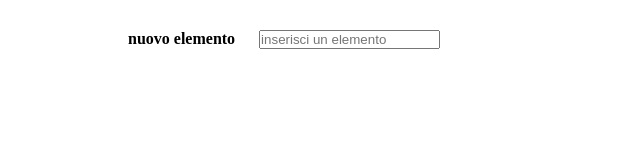
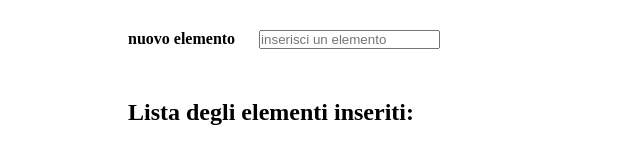
Before and after one commit to maregaale/js-todo-clone, a plain HTML site: page index.html in a window 1280 px wide. Shown: the whole page, without its empty margins (0-640 px from the left). Drawn offline with nearby package versions, Linux system fonts and the light colour scheme.

Commit message:
aggiunto titolo in html

```diff
--- a/css/style.css
+++ b/css/style.css
@@ -23,4 +23,9 @@ label {
 
 ul {
   list-style: none;
+  margin-top: 50px;
 }
+
+h2 {
+  margin-top: 50px;
+}
--- a/index.html
+++ b/index.html
@@ -24,6 +24,10 @@
       </label>
       <!-- /campo input -->
 
+      <!-- titolo -->
+      <h2>Lista degli elementi inseriti:</h2>
+      <!-- /titolo -->
+
       <!-- lista -->
       <ul class="todo_list">
         <li class="todo_list_item"></li>
```
